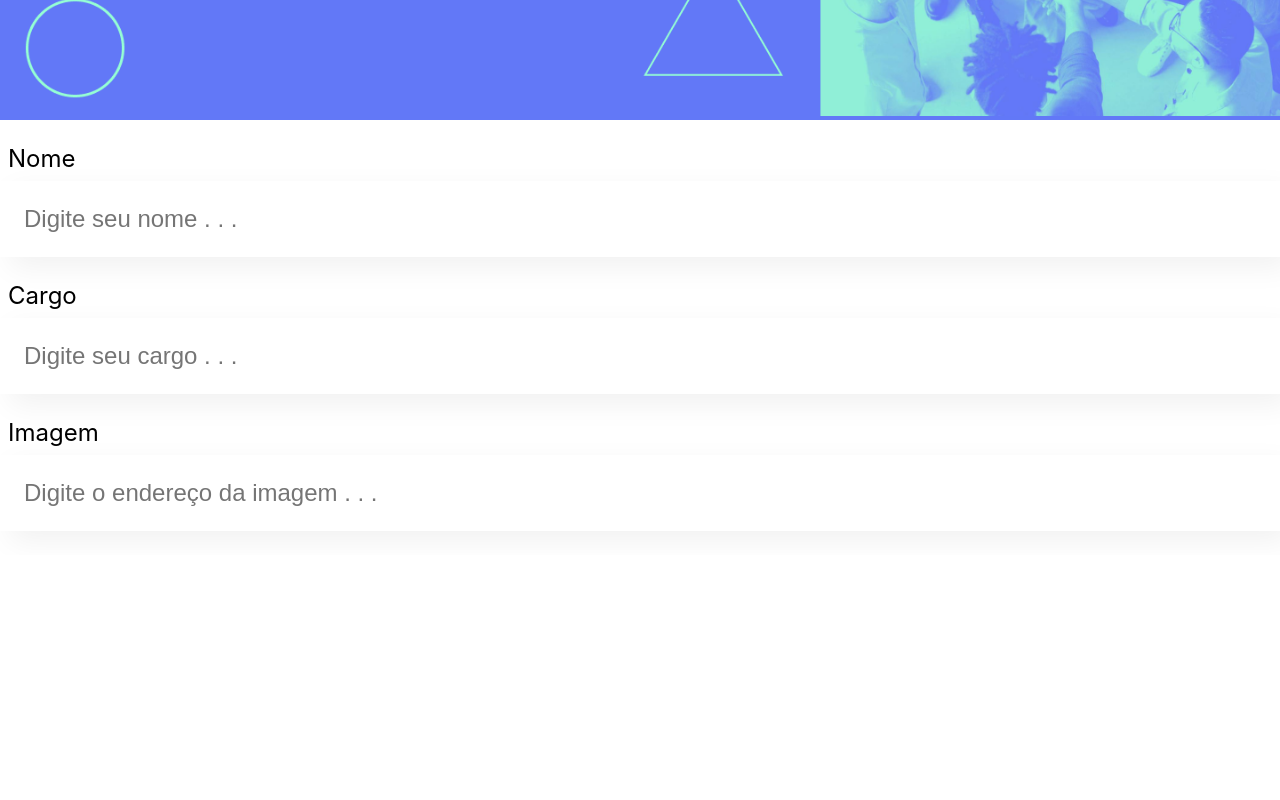
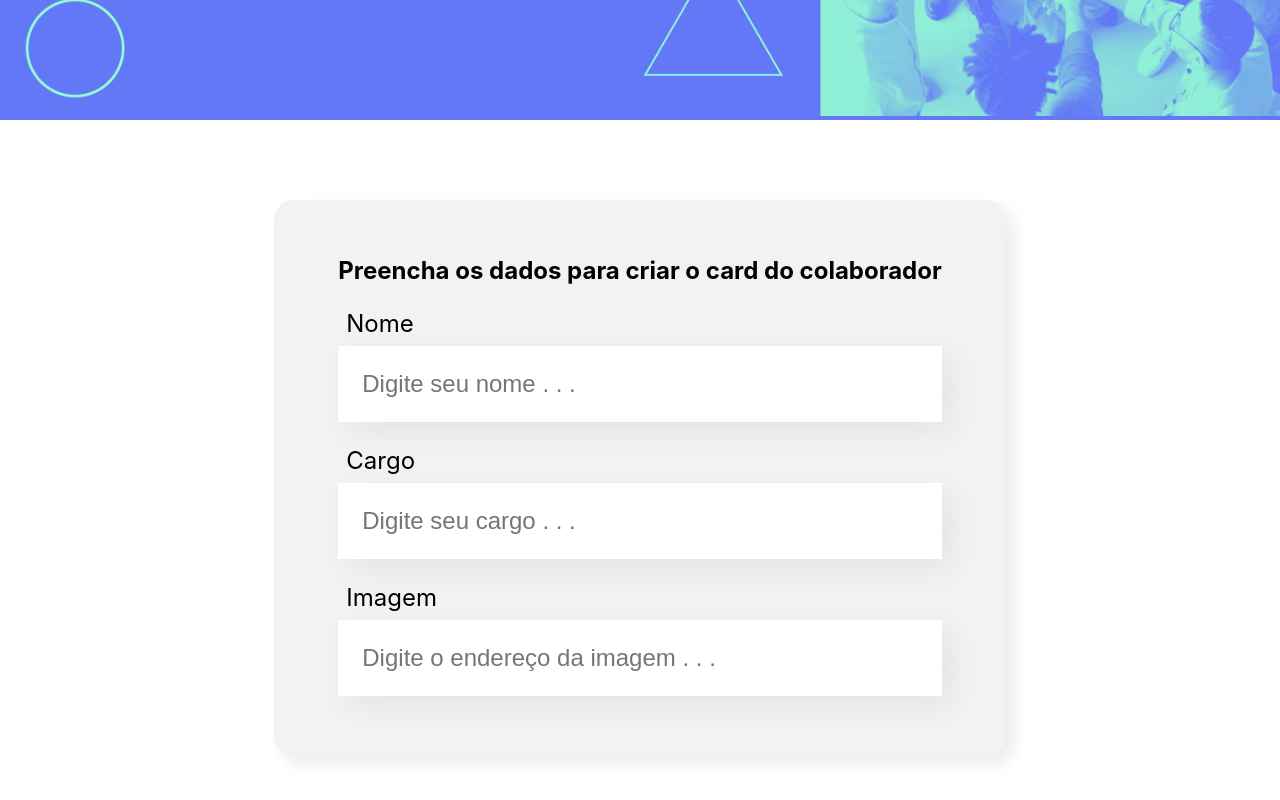
Before and after one commit to ElivanLimaJunior/Organo-React, a React (Create React App) app in the folder organo/: page / in a window 1280 px wide. Shown: the part 378-1178 px from the top of the page. Before the commit the page ends 933 px from the top, so only its background shows below. Built offline with nearby package versions, Linux system fonts and the light colour scheme.

Commit message:
Criando formulário

```diff
--- a/organo/src/App.js
+++ b/organo/src/App.js
@@ -1,13 +1,11 @@
 import Banner from './Componentes/Banner/';
-import CampoTexto from './Componentes/Formulario';
+import { Formulario } from './Componentes/Formulário';
 
 function App() {
   return (
     <div className='app'>
-      <Banner/>
-      <CampoTexto label="Nome" placeholder="Digite seu nome"/>
-      <CampoTexto label="Cargo" placeholder="Digite seu cargo"/>
-      <CampoTexto label="Imagem" placeholder="Digite o endereço da imagem"/>
+      <Banner />
+      <Formulario />
     </div>
   )
 }
--- a/organo/src/Componentes/Formulario/index.jsx
+++ b/organo/src/Componentes/CampoTexto/index.jsx
@@ -1,12 +1,15 @@
 import './CampoTexto.css'
 
 const CampoTexto = (props) => {
+
+    const placeholderModificada = `${props.placeholder} . . .`
+
     return (
         <div className="campo-texto">
             <label htmlFor="">
                 {props.label}
             </label>
-            <input placeholder={`${props.placeholder} . . .`} type="text" />
+            <input placeholder={placeholderModificada} type="text" />
         </div>
     )
 }
--- /dev/null
+++ b/organo/src/Componentes/Formulário/form.css
@@ -0,0 +1,13 @@
+.formulario {
+    display: flex;
+    justify-content: center;
+    margin: 80px 0;
+}
+
+.formulario form {
+    max-width: 80%;
+    background-color: #f2f2f2;
+    border-radius: 20px;
+    padding: 36px 64px;
+    box-shadow: 8px 8px 16px rgba(0, 0, 0, 0.08);
+}
--- /dev/null
+++ b/organo/src/Componentes/Formulário/index.jsx
@@ -0,0 +1,15 @@
+import CampoTexto from '../CampoTexto'
+import './form.css'
+
+export const Formulario = () => {
+    return (
+        <section className='formulario'>
+            <form>
+                <h2>Preencha os dados para criar o card do colaborador</h2>
+                <CampoTexto label="Nome" placeholder="Digite seu nome" />
+                <CampoTexto label="Cargo" placeholder="Digite seu cargo" />
+                <CampoTexto label="Imagem" placeholder="Digite o endereço da imagem" />
+            </form>
+        </section>
+    )
+}
```
Also changed, not shown: organo/src/Componentes/CampoTexto/CampoTexto.css (renamed from organo/src/Componentes/Formulario/CampoTexto.css).
